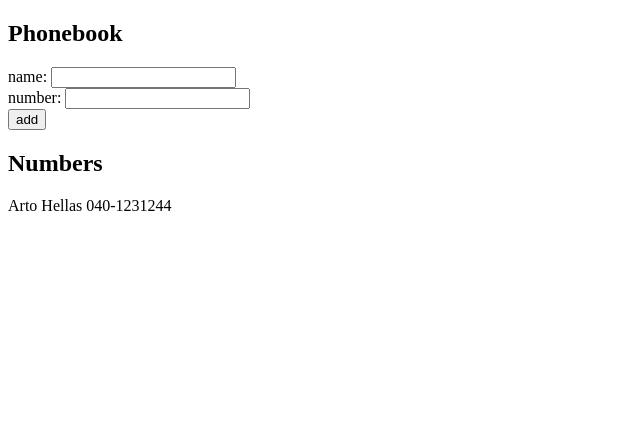
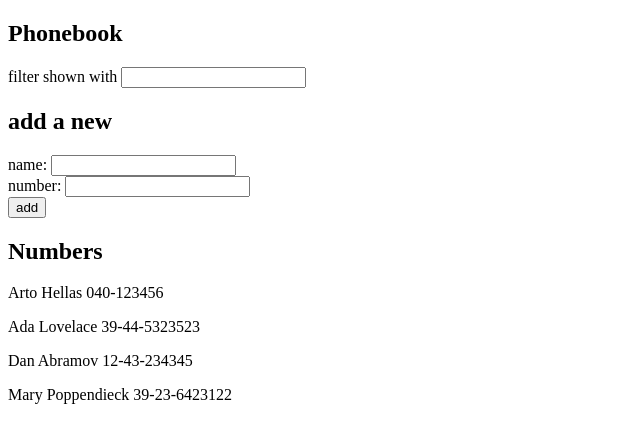
Before and after one commit to JaniL/fullstack, a React (Create React App) app in the folder osa2/puhelinluettelo/: page / in a window 1280 px wide. Shown: the top 442 px of the page, without its empty margins (0-640 px from the left). Built offline with nearby package versions, Linux system fonts and the light colour scheme.

Commit message:
2.9 puhelinluettelo step4

```diff
--- a/osa2/puhelinluettelo/src/App.js
+++ b/osa2/puhelinluettelo/src/App.js
@@ -4,10 +4,14 @@ const Persons = ({ persons }) => persons.map(person => <p key={person.name}>{per
 
 const App = () => {
   const [persons, setPersons] = useState([
-    { name: 'Arto Hellas', number: '040-1231244' }
+    { name: 'Arto Hellas', number: '040-123456' },
+    { name: 'Ada Lovelace', number: '39-44-5323523' },
+    { name: 'Dan Abramov', number: '12-43-234345' },
+    { name: 'Mary Poppendieck', number: '39-23-6423122' }
   ])
   const [newName, setNewName] = useState('')
   const [newPhoneNumber, setNewPhoneNumber] = useState('')
+  const [filter, setFilter] = useState('')
 
   const handleNameOnChange = (e) => {
     setNewName(e.target.value)
@@ -15,6 +19,10 @@ const App = () => {
 
   const handlePhoneNumberOnChange = (e) => {
     setNewPhoneNumber(e.target.value)
+  }
+
+  const handleFilterOnChange = (e) => {
+    setFilter(e.target.value)
   }
 
   const handleSubmit = (e) => {
@@ -28,9 +36,13 @@ const App = () => {
     }
   }
 
+  const filteredPersons = filter.length > 0 ? persons.filter(({ name }) => name.toLocaleLowerCase().includes(filter.toLocaleLowerCase())) : persons
+
   return (
     <div>
       <h2>Phonebook</h2>
+      filter shown with <input value={filter} type={'text'} onChange={handleFilterOnChange} />
+      <h2>add a new</h2>
       <form onSubmit={handleSubmit}>
         <div>
           <div>name: <input value={newName} onChange={handleNameOnChange}  /></div>
@@ -41,7 +53,7 @@ const App = () => {
         </div>
       </form>
       <h2>Numbers</h2>
-      <Persons persons={persons} />
+      <Persons persons={filteredPersons} />
     </div>
   )
 
```
